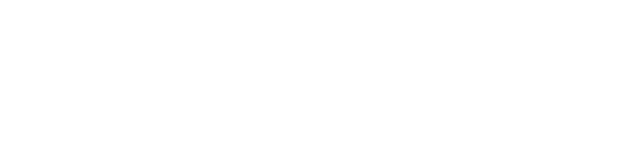
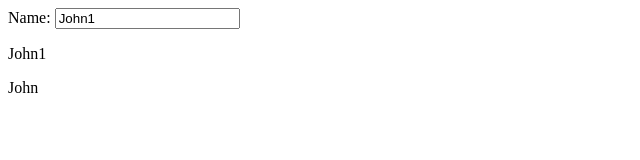
Before and after one commit to TheJoin95/giovanisi-web-based-gobetti-volta, a plain HTML site: page 09-06-2017/index.html in a window 1280 px wide. Shown: the whole page, without its empty margins (0-640 px from the left). Drawn offline with Linux system fonts and the light colour scheme.

Commit message:
09-06-2017 - 2 way data binding 101

```diff
--- a/09-06-2017/index.html
+++ b/09-06-2017/index.html
@@ -3,6 +3,10 @@
   <script src="angular.min.js"></script>
 </head>
 <body>
-
+<div ng-app="" ng-init="firstName='John'; name='John1'">
+  <p>Name: <input type="text" ng-model="name"></p>
+  <p ng-bind="name"></p>
+  <p ng-bind="firstName"></p>
+</div>
 </body>
 </html>
```
